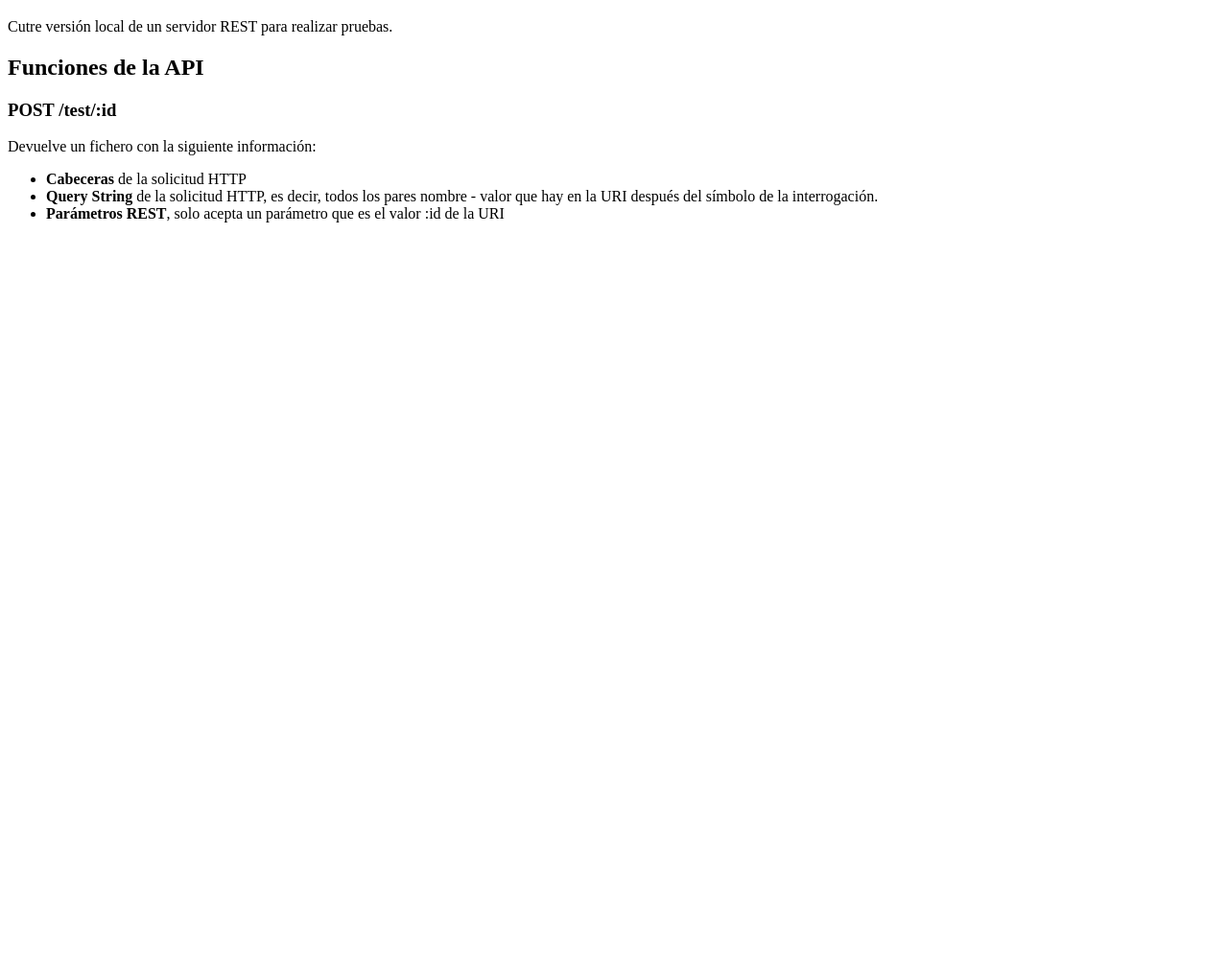
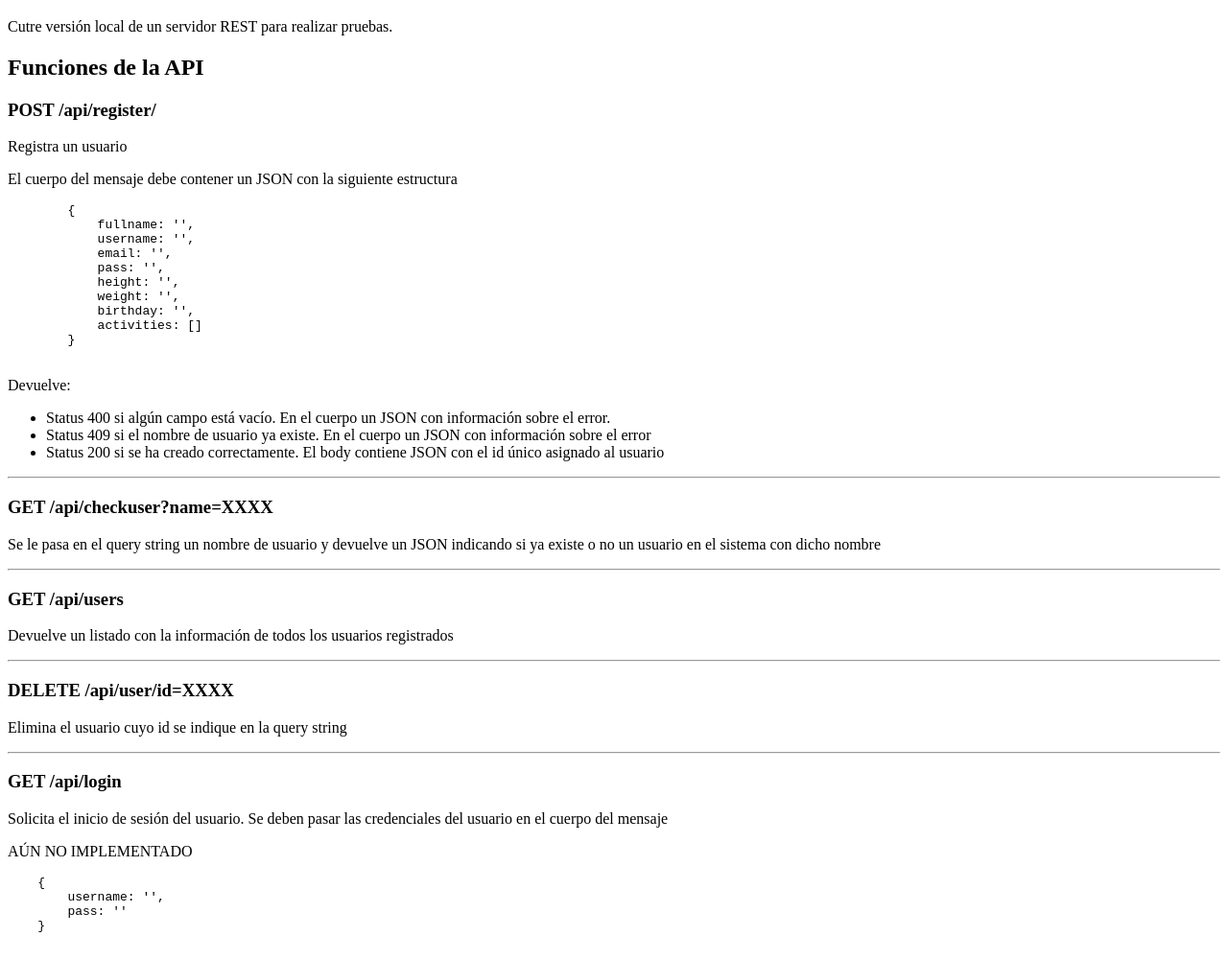
Before and after one commit to vgonzalez165/server_test, a website: page index.html in a window 1280 px wide. Shown: the part 61-1062 px from the top of the page at 96% size. Before the commit the page ends 800 px from the top, so only its background shows below. Drawn offline with Linux system fonts and the light colour scheme.

Commit message:
Funciones para usuarios

```diff
--- a/index.html
+++ b/index.html
@@ -12,13 +12,56 @@
 
     <h2>Funciones de la API</h2>
 
-    <h3>POST /test/:id</h3>
-    <p>Devuelve un fichero con la siguiente información:</p>
+    <h3>POST /api/register/</h3>
+    <p>Registra un usuario</p>
+    <p>El cuerpo del mensaje debe contener un JSON con la siguiente estructura</p>
+    <pre>
+        {
+            fullname: '',
+            username: '',
+            email: '',
+            pass: '',
+            height: '',
+            weight: '',
+            birthday: '',
+            activities: []
+        }
+    </pre>
+    <p>Devuelve:</p>
     <ul>
-        <li><b>Cabeceras</b> de la solicitud HTTP</li>
-        <li><b>Query String</b> de la solicitud HTTP, es decir, todos los pares nombre - valor que hay en la URI después del símbolo de la interrogación.</li>
-        <li><b>Parámetros REST</b>, solo acepta un parámetro que es el valor :id de la URI</li>
+        <li>Status 400 si algún campo está vacío. En el cuerpo un JSON con información sobre el error.</li>
+        <li>Status 409 si el nombre de usuario ya existe. En el cuerpo un JSON con información sobre el error</li>
+        <li>Status 200 si se ha creado correctamente. El body contiene JSON con el id único asignado al usuario</li>
     </ul>
+
+    <hr>
+
+    <h3>GET /api/checkuser?name=XXXX</h3>
+
+    <p>Se le pasa en el query string un nombre de usuario y devuelve un JSON indicando si ya existe o no un usuario en el sistema con dicho nombre</p>
+
+    <hr>
+
+    <h3>GET /api/users</h3>
+    <p>Devuelve un listado con la información de todos los usuarios registrados</p>
+
+    <hr>
+
+    <h3>DELETE /api/user/id=XXXX</h3>
+    <p>Elimina el usuario cuyo id se indique en la query string</p>
+
+    <hr>
+
+    <h3>GET /api/login</h3>
+    <p>Solicita el inicio de sesión del usuario. Se deben pasar las credenciales del usuario en el cuerpo del mensaje</p>
+    <p>AÚN NO IMPLEMENTADO</p>
+
+    <pre>
+    {
+        username: '',
+        pass: ''
+    }
+    </pre>
 </head>
 <body>
 
```
Also changed, not shown: app.js (+115 -18 lines).
